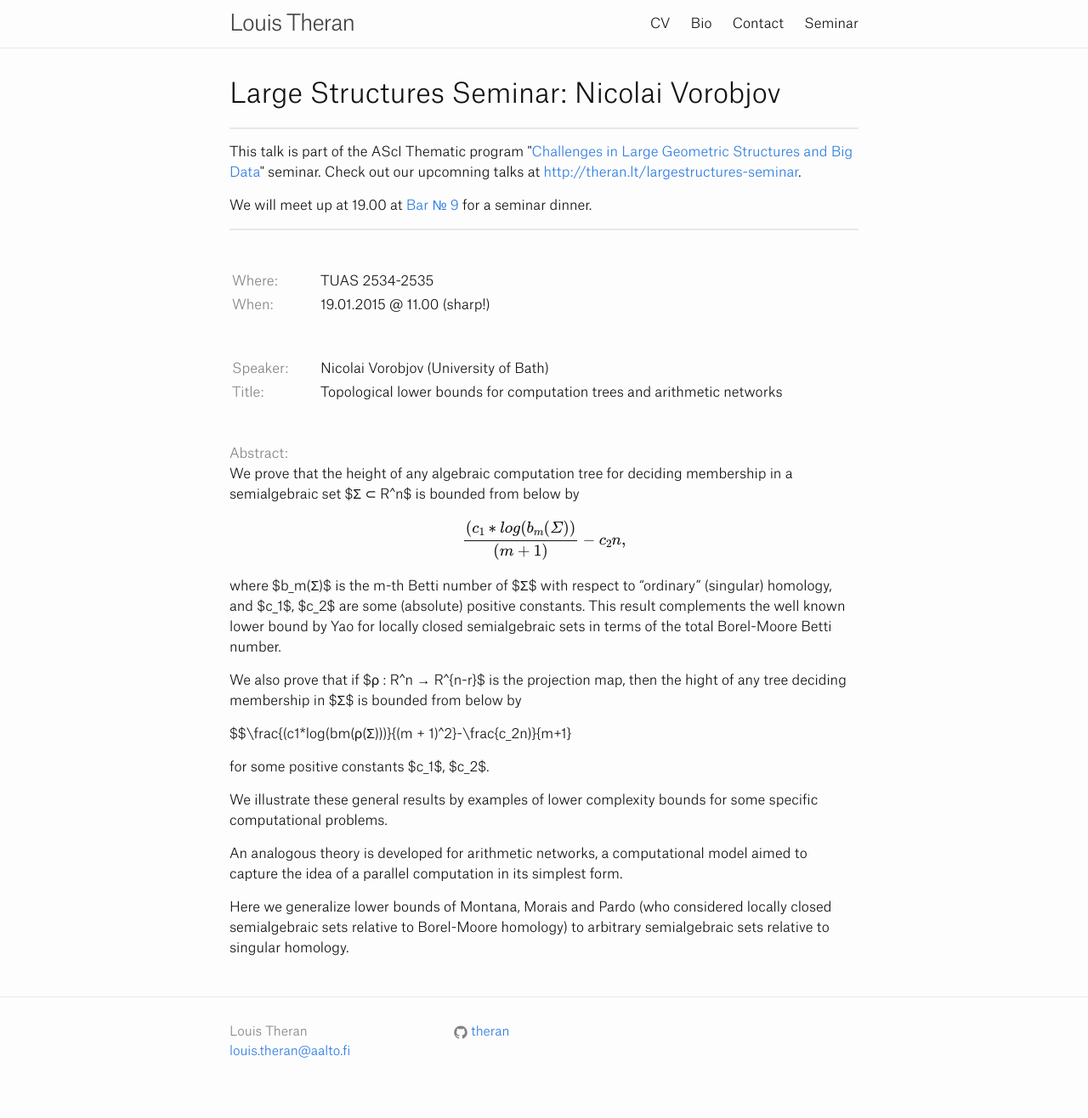
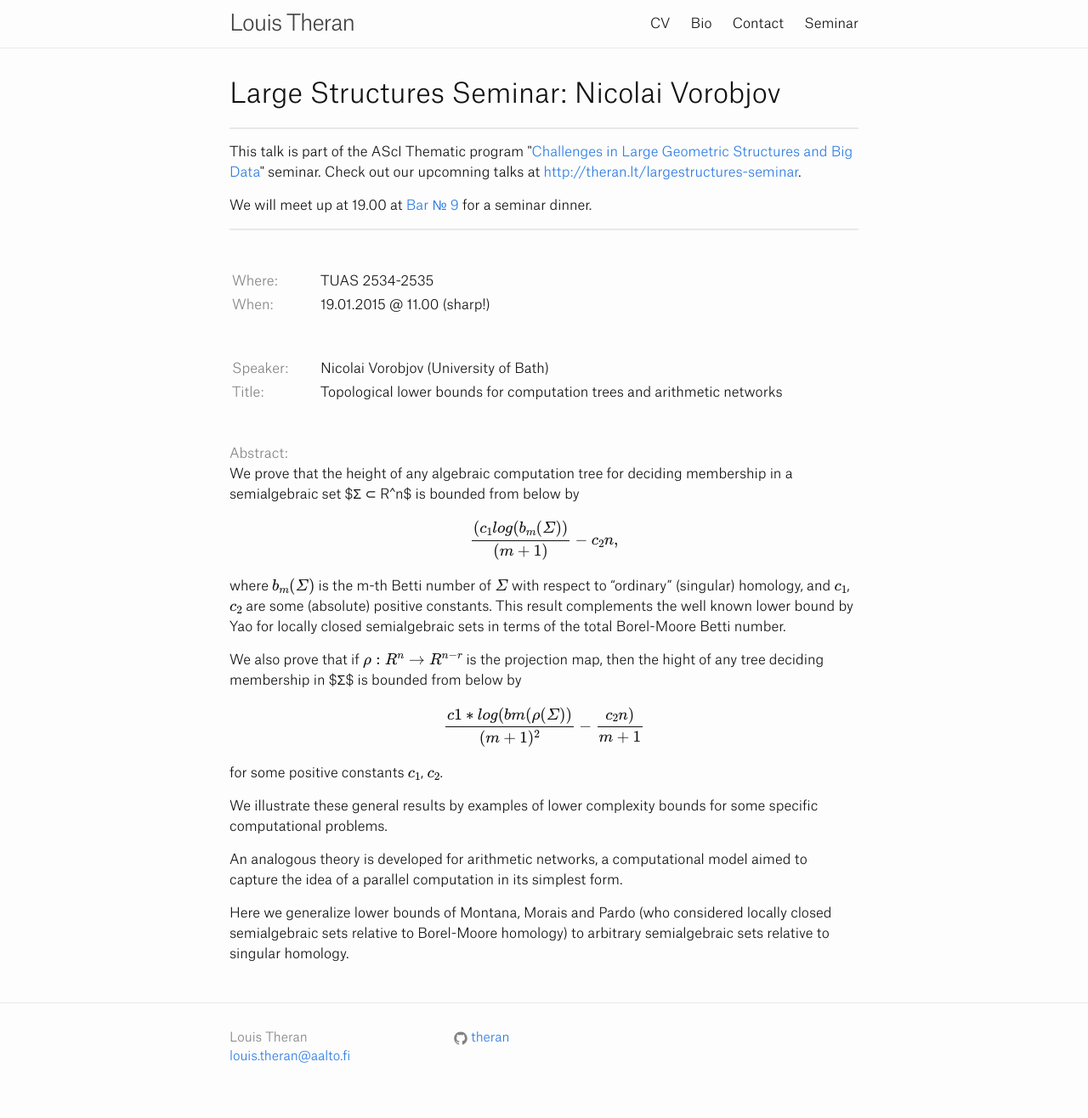
Before and after one commit to theran/theran.github.io, a Jekyll site: the page built from _seminartalks/2015-01-19-vorobjov.md, in a window 1280 px wide. Shown: the whole page at 85% size. Built offline with Jekyll 4.4.1, drawn with Linux system fonts in a browser that asks for light colours; formulas are drawn with MathJax 3.

```diff
--- a/_seminartalks/2015-01-19-vorobjov.md
+++ b/_seminartalks/2015-01-19-vorobjov.md
@@ -15,15 +15,15 @@ dinnerurl: http://bar9.net/
 
 We prove that the height of any algebraic computation tree for deciding membership in a semialgebraic set $Σ ⊂ R^n$ is bounded from below by
 
-$$\frac{(c_1*log(b_m(Σ))}{(m + 1)}− c_2n,$$
+$$\frac{(c_1 log(b_m(Σ))}{(m + 1)}− c_2n,$$
 
-where $b_m(Σ)$ is the m-th Betti number of $Σ$ with respect to “ordinary” (singular) homology, and $c_1$, $c_2$ are some (absolute) positive constants. This result complements the well known lower bound by Yao for locally closed semialgebraic sets in terms of the total Borel-Moore Betti number.
+where $$b_m(Σ)$$ is the m-th Betti number of $$Σ$$ with respect to “ordinary” (singular) homology, and $$c_1$$, $$c_2$$ are some (absolute) positive constants. This result complements the well known lower bound by Yao for locally closed semialgebraic sets in terms of the total Borel-Moore Betti number.
 
-We also prove that if $ρ : R^n  → R^{n-r}$ is the projection map, then the hight of any tree deciding membership in $Σ$ is bounded from below by
+We also prove that if $$ρ : R^n  → R^{n-r}$$ is the projection map, then the hight of any tree deciding membership in $Σ$ is bounded from below by
 
-$$\frac{(c1*log(bm(ρ(Σ)))}{(m + 1)^2}-\frac{c_2n)}{m+1}
+$$\frac{c1*log(bm(ρ(Σ))}{(m + 1)^2}-\frac{c_2n)}{m+1}$$
 
-for some positive constants $c_1$, $c_2$.
+for some positive constants $$c_1$$, $$c_2$$.
 
 We illustrate these general results by examples of lower complexity bounds for some specific computational problems.
 
```
